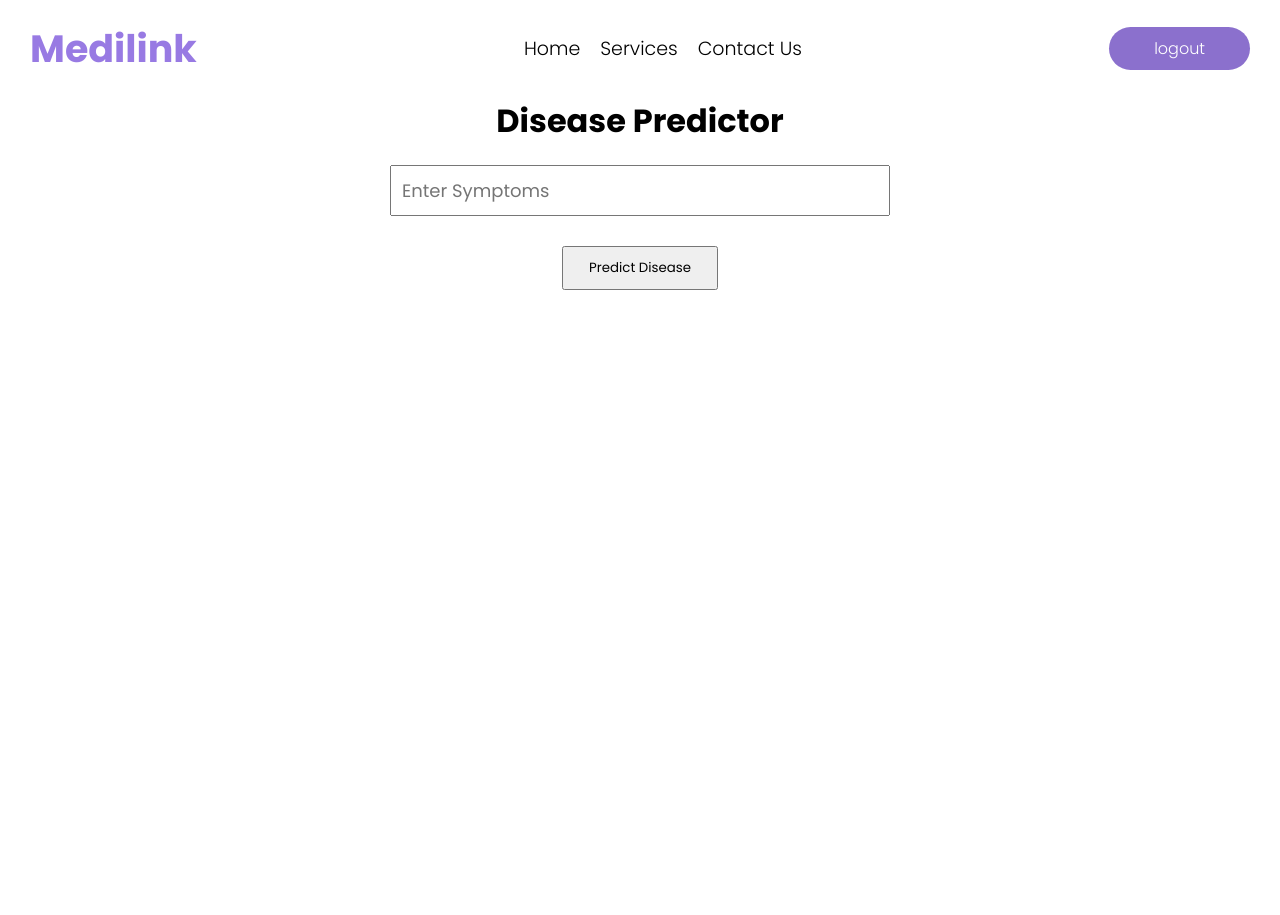
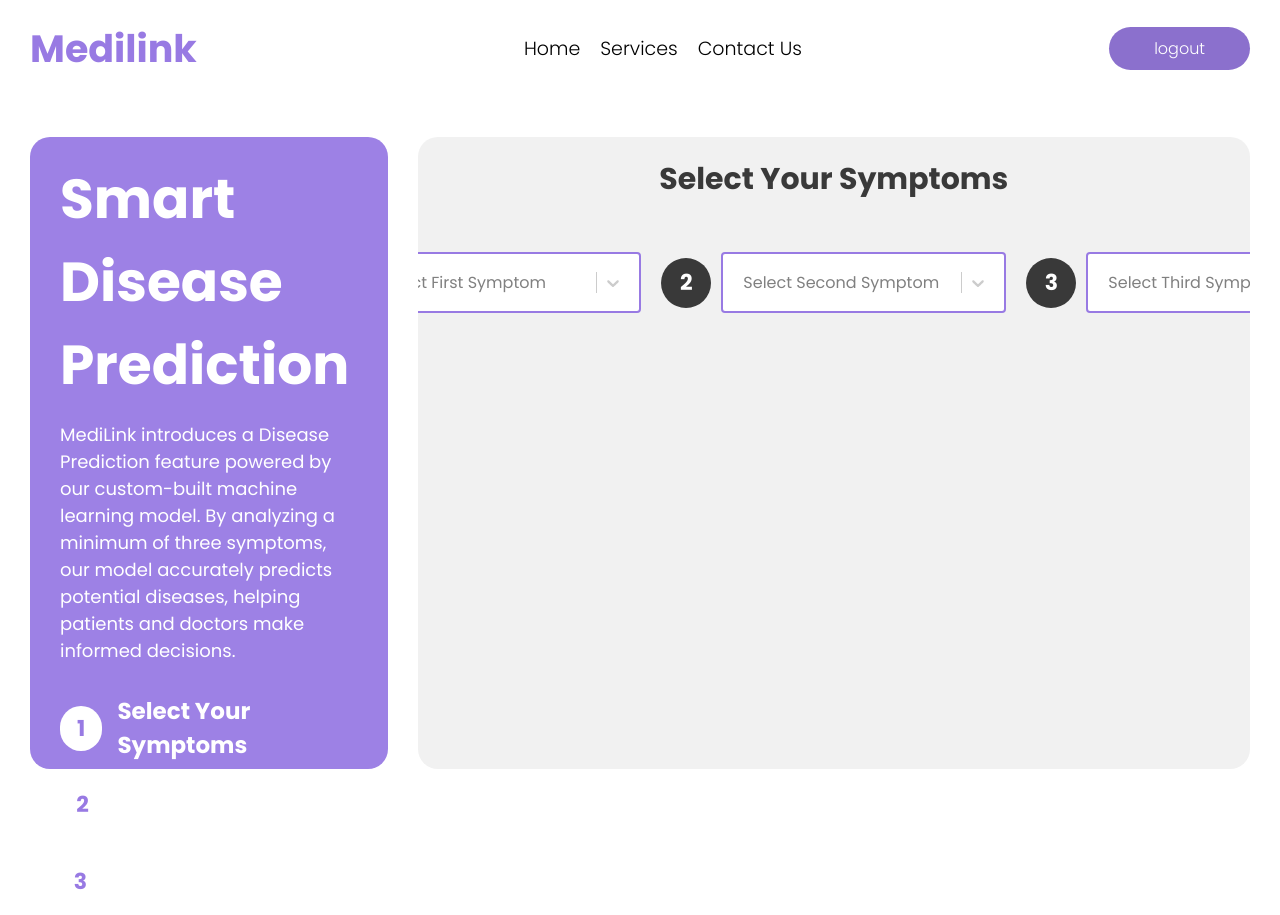
Before and after one commit to lakshya001-AI/Medilink, a React (Vite) app in the folder Frontend/: page /DiesesPredictionPage in a window 1280 px wide. Before the commit the page ends 800 px from the top, so only its background shows below. Built offline with nearby package versions, Linux system fonts and the light colour scheme.

Commit message:
commit changes

```diff
--- a/Frontend/package.json
+++ b/Frontend/package.json
@@ -16,12 +16,16 @@
     "axios": "^1.7.3",
     "react": "^18.3.1",
     "react-dom": "^18.3.1",
+    "react-dom-factories": "^1.0.2",
     "react-icons": "^5.2.1",
     "react-international-phone": "^4.3.0",
     "react-phone-input-2": "^2.15.1",
     "react-phone-number-input": "^3.4.5",
     "react-router-dom": "^6.26.0",
-    "react-toastify": "^10.0.5"
+    "react-select": "^5.8.0",
+    "react-selectize": "^3.0.1",
+    "react-toastify": "^10.0.5",
+    "react-transition-group": "^1.2.1"
   },
   "devDependencies": {
     "@types/react": "^18.3.3",
--- a/Frontend/src/App.module.css
+++ b/Frontend/src/App.module.css
@@ -1881,14 +1881,6 @@
     margin-bottom: 3px;
 }
 
-.predictorDiv{
-    width: 100%;
-    display: flex;
-    align-items: center;
-    justify-content: center;
-    flex-direction: column;
-}
-
 .predictorInput{
     width: 500px;
     padding: 10px;
@@ -1905,3 +1897,170 @@
     margin-top: 30px;
     font-size: 21px;
 }
+
+.predictorMainDiv{
+    width: 100%;
+    height: 84vh;
+    display: flex;
+    align-items: center;
+    flex-direction: row;
+    padding: 20px 30px;
+}
+
+
+.predictorMainDiv1{
+    width: 30%;
+    height: 100%;
+    background-color: #9d81e5;
+    border-radius: 20px;
+    margin-top: 40px;
+    margin-right: 30px;
+    padding: 20px 30px;
+}
+
+.predictorMainDiv2{
+    width: 70%;
+    height: 100%;
+    background-color: rgb(241, 241, 241);
+    border-radius: 20px;
+    margin-top: 40px;
+    overflow-y: scroll;
+    padding: 20px 30px;
+}
+
+.predictorMainDiv2::-webkit-scrollbar {
+    width: 7px; /* Adjust the width of the scrollbar */
+}
+
+.noPredictionHistoryDiv{
+    width: 100%;
+    height: 100%;
+    display: flex;
+    align-items: center;
+    justify-content: center;
+}
+
+.predictionList{
+    width: 100%;
+    height: 100%;
+    padding: 20px 30px;
+    display: flex;
+    align-items: center;
+    flex-direction: column;
+}
+
+.predictionHeading{
+    color: white;
+    font-size: 55px;
+}
+
+.medilinkPara{
+    color: white;
+    margin-top: 15px;
+    font-size: 18px;
+}
+
+
+.predictionSteps{
+    width: 100%;
+    display: flex;
+    align-items: center;
+    flex-direction: column;
+    margin-top: 10px;
+}
+
+.predictionSteps1{
+    width: 100%;
+    display: flex;
+    align-items: center;
+    flex-direction: row;
+    margin-top: 20px;
+}
+
+.predictionSteps1Number{
+    width: 45px;
+    height: 45px;
+    background-color: white;
+    padding: 10px;
+    border-radius: 50px;
+    display: flex;
+    align-items: center;
+    justify-content: center;
+}
+
+.predictionSteps1Number p{
+    font-size: 22px;
+    color: #987ae3;
+    font-weight: 700;
+}
+
+.predictionSteps1Para{
+    margin-left: 15px;
+    color: white;
+    font-size: 23px;
+    font-weight: 700;
+}
+
+.predictorMainDiv2Heading{
+    width: 100%;
+    display: flex;
+    align-items: center;
+    justify-content: center;
+}
+
+.predictorMainDiv2Heading h1{
+    font-size: 30px;
+    color: rgb(57, 57, 57);
+}
+
+.selectSymptomsOptionDiv{
+    width: 100%;
+    display: flex;
+    align-items: center;
+    flex-direction: row;
+    justify-content: center;
+    margin-top: 50px;
+}
+
+.selectOptionDivNumDrop{
+    display: flex;
+    align-items: center;
+    flex-direction: row;
+    justify-content: center;
+}
+
+.selectOptionDivNumDrop1{
+    display: flex;
+    align-items: center;
+    flex-direction: row;
+    justify-content: center;
+    margin-left: 20px;
+}
+
+.symptomsNumberParaDiv{
+    width: 50px;
+    height: 50px;
+    border-radius: 50px;
+    display: flex;
+    align-items: center;
+    justify-content: center;
+    background-color: rgb(57, 57, 57);
+    color: white;
+}
+
+.symptomsNumberParaDiv p{
+    font-size: 22px;
+    color: white;
+    font-weight: 700;
+}
+
+.symptomsParaAndInput{
+    display: flex;
+    flex-direction: column;
+    margin-left: 10px;
+}
+
+.symptomsParaAndInput p{
+    margin-bottom: 5px;
+    color: #987ae3;
+}
--- a/Frontend/src/patientServices/diseasePredictionPage.jsx
+++ b/Frontend/src/patientServices/diseasePredictionPage.jsx
@@ -1,35 +1,76 @@
-import React, { useState } from 'react'
+import React, { useState } from "react";
 import { Link, useNavigate } from "react-router-dom";
 import Style from "../App.module.css";
 import axios from "axios";
+import { SimpleSelect } from "react-selectize";
+import "react-selectize/themes/index.css";
+import Select from 'react-select';
 
 function DiesesPredictionPage() {
-
   const [symptoms, setSymptoms] = useState("");
   const [prediction, setPrediction] = useState("");
 
-  const predictDisease = async () =>{
+  const options = [
+    { value: 'symptom1', label: 'Symptom 1' },
+    { value: 'symptom2', label: 'Symptom 2' },
+    { value: 'symptom3', label: 'Symptom 3' }
+  ];
+
+  const predictDisease = async () => {
     try {
-
-      await axios.post("http://localhost:5000/predict",{symptoms})
-      .then((res)=>{
+      await axios
+        .post("http://localhost:5000/predict", { symptoms })
+        .then((res) => {
           setPrediction(res.data.disease);
-      }).catch((error)=>{
-        if(error.response && error.response.status === 400){
+        })
+        .catch((error) => {
+          if (error.response && error.response.status === 400) {
             setPrediction("No Symptoms Provided");
           }
-        if(error.response && error.response.status === 500){
+          if (error.response && error.response.status === 500) {
             setPrediction("Error executing Python script");
           }
         });
+    } catch (error) {
+      console.error("Error predicting disease:", error);
+      setPrediction("Error predicting disease. Please try again.");
+    }
+  };
 
-    } catch (error) {
-      console.error('Error predicting disease:', error);
-      setPrediction('Error predicting disease. Please try again.');
-    }
-  }
+  const customStyles = {
+    control: (provided) => ({
+      ...provided,
+      width:"285px",
+      padding: '10px', // Adds padding to the input area
+      border: '2px solid #987ae3', // Custom border
+      boxShadow: 'none', // Remove the default shadow on focus
+      '&:hover': {
+        border: '2px solid #987ae3', // Border on hover
+      },
+    }),
+    dropdownIndicator: (provided) => ({
+      ...provided,
+      padding: '6px', // Adds padding to the dropdown indicator
+    }),
+    menu: (provided) => ({
+      ...provided,
+      width:"285px",
+      marginTop: '10px', // Adjusts the menu position
+      borderRadius: '0', // Custom border-radius
+    }),
+    option: (provided, state) => ({
+      ...provided,
+      padding: '12px', // Adds padding to the options
+      backgroundColor: state.isSelected ? '#987ae3' : state.isFocused ? 'white' : 'white', // Custom background on selection and focus
+      color: state.isSelected ? 'white' : 'black', // Text color for selected option
+      '&:hover': {
+        backgroundColor: '#d2c2fa', // Background color on hover
+      },
+    }),
+  };
 
-  return <>
+  return (
+    <>
       <div className={Style.mainDivPatient}>
         <div className={Style.navBarPatient}>
           <div className={Style.navBarLogoHeading}>
@@ -55,14 +96,99 @@
           </div>
         </div>
 
-        <div className={Style.predictorDiv}>
-          <h1>Disease Predictor</h1>
+        <div className={Style.predictorMainDiv}>
+          {/* <h1>Disease Predictor</h1>
           <input type="text" value={symptoms} onChange={(e)=>setSymptoms(e.target.value)} placeholder='Enter Symptoms' className={Style.predictorInput}/>
           <button className={Style.predictDisease} onClick={predictDisease}>Predict Disease</button>
-          {prediction && <p className={Style.predictionPara}>Predicted Disease: {prediction}</p>}
+          {prediction && <p className={Style.predictionPara}>Predicted Disease:{prediction}</p>} */}
+
+          <div className={Style.predictorMainDiv1}>
+            <h1 className={Style.predictionHeading}>
+              Smart Disease Prediction
+            </h1>
+            <p className={Style.medilinkPara}>
+              MediLink introduces a Disease Prediction feature powered by our
+              custom-built machine learning model. By analyzing a minimum of
+              three symptoms, our model accurately predicts potential diseases,
+              helping patients and doctors make informed decisions.
+            </p>
+            <div className={Style.predictionSteps}>
+              <div className={Style.predictionSteps1}>
+                <div className={Style.predictionSteps1Number}>
+                  <p>1</p>
+                </div>
+                <p className={Style.predictionSteps1Para}>
+                  Select Your Symptoms
+                </p>
+              </div>
+
+              <div className={Style.predictionSteps1}>
+                <div className={Style.predictionSteps1Number}>
+                  <p>2</p>
+                </div>
+                <p className={Style.predictionSteps1Para}>
+                  Predict the Disease
+                </p>
+              </div>
+
+              <div className={Style.predictionSteps1}>
+                <div className={Style.predictionSteps1Number}>
+                  <p>3</p>
+                </div>
+                <p className={Style.predictionSteps1Para}>
+                  Receive Detailed Results
+                </p>
+              </div>
+            </div>
+          </div>
+          <div className={Style.predictorMainDiv2}>
+            <div className={Style.predictorMainDiv2Heading}>
+              <h1>Select Your Symptoms</h1>
+            </div>
+
+            <div className={Style.selectSymptomsOptionDiv}>
+
+              <div className={Style.selectOptionDivNumDrop}>
+                <div className={Style.symptomsNumberParaDiv}>
+                  <p>1</p>
+                </div>
+                <div className={Style.symptomsParaAndInput}>
+                  <Select options={options} onChange={(selectedOption) => console.log(selectedOption.value)} styles={customStyles} placeholder="Select First Symptom"/>
+
+                </div>
+
+              </div>
+
+              <div className={Style.selectOptionDivNumDrop1}>
+                <div className={Style.symptomsNumberParaDiv}>
+                  <p>2</p>
+                </div>
+                <div className={Style.symptomsParaAndInput}>
+                  <Select options={options} onChange={(selectedOption) => console.log(selectedOption.value)} styles={customStyles} placeholder="Select Second Symptom"/>
+
+                </div>
+
+              </div>
+
+              <div className={Style.selectOptionDivNumDrop1}>
+                <div className={Style.symptomsNumberParaDiv}>
+                  <p>3</p>
+                </div>
+                <div className={Style.symptomsParaAndInput}>
+                  <Select options={options} onChange={(selectedOption) => console.log(selectedOption.value)} styles={customStyles} placeholder="Select Third Symptom"/>
+
+                </div>
+
+              </div>
+
+            </div>
+
+
+          </div>
         </div>
       </div>
     </>
+  );
 }
 
 export default DiesesPredictionPage;
```
Also changed, not shown: 1 other file (tests, documents, lock files or other folders). Lines whose indentation alone changed are shown as unchanged.
